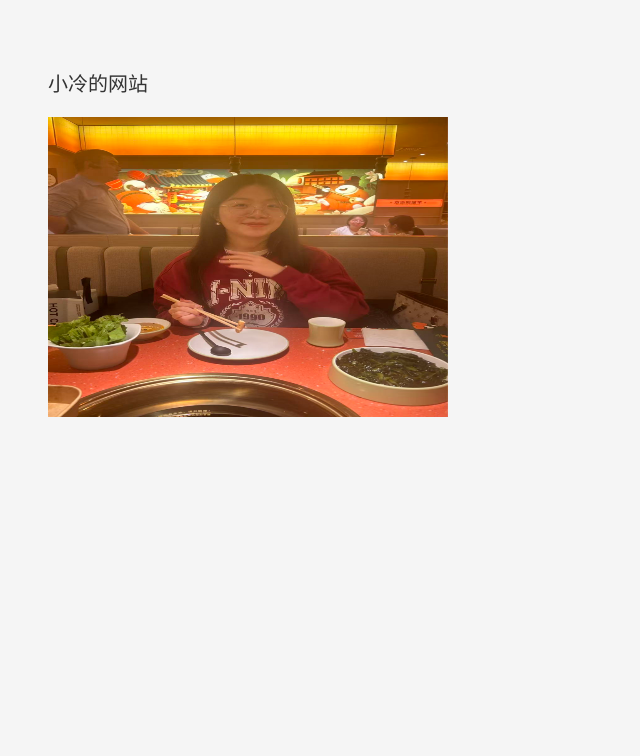
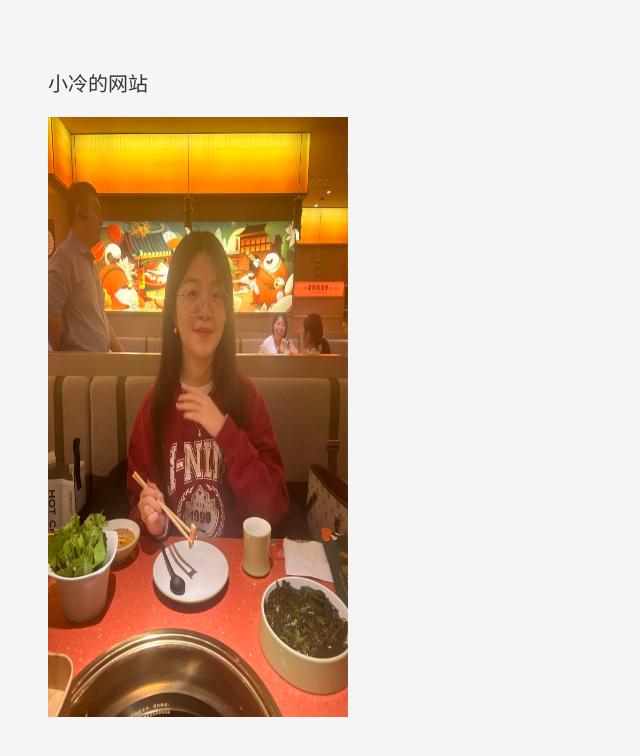
Before and after one commit to 781118954/781118954.github.io, a plain HTML site: page index.html in a window 1280 px wide. Shown: the whole page, without its empty margins (0-640 px from the left). Drawn offline with Linux system fonts and the light colour scheme.

Commit message:
Update index.html

```diff
--- a/index.html
+++ b/index.html
@@ -13,6 +13,6 @@
 </head>
 <body>
   <p>小冷的网站</p>
-  <img src="cai.jpg" alt="蔡雅新" width="400" height="300" loading="lazy">
+  <img src="cai.jpg" alt="蔡雅新" width="300" height="600" loading="lazy">
 </body>
 </html>
```
